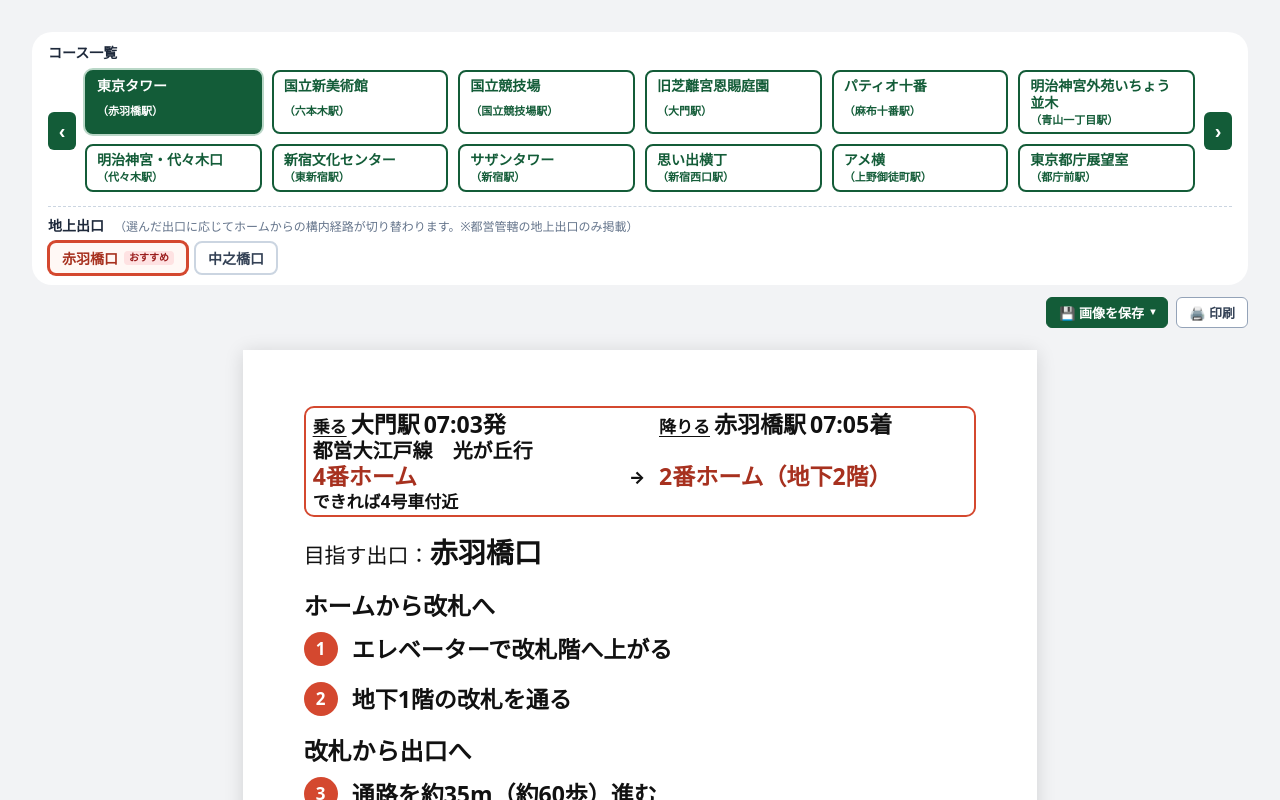
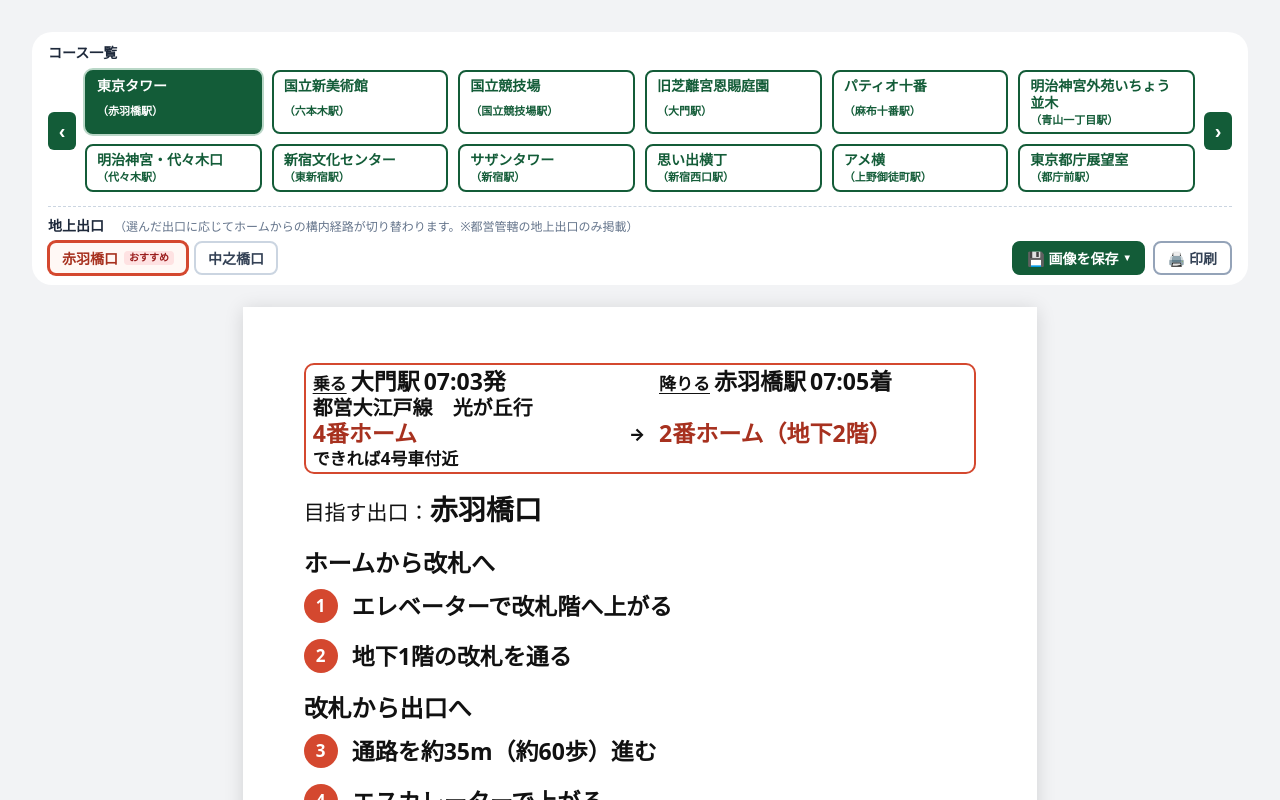
Before and after one commit to atsushiyago/odekake, a React (Vite) app: page / in a window 1280 px wide. Shown: the top 800 px of the page. Built offline with nearby package versions, Linux system fonts and the light colour scheme.

Commit message:
style(ui): align image export and print actions with exit selector row

```diff
--- a/src/ui/App.tsx
+++ b/src/ui/App.tsx
@@ -1744,6 +1744,7 @@ export default function App() {
                   （選んだ出口に応じてホームからの構内経路が切り替わります。※都営管轄の地上出口のみ掲載）
                 </span>
               </div>
+              <div className="exit-row">
                 <div
                   className="exit-options"
                   role="radiogroup"
@@ -1772,6 +1773,89 @@ export default function App() {
                       </button>
                     );
                   })}
+                </div>
+
+                {itineraryGuide.ok && (
+                  <div className="paper-actions-bar no-print">
+                    <div
+                      className="paper-actions-menu-container"
+                      ref={menuContainerRef}
+                    >
+                      <button
+                        type="button"
+                        className="paper-action-menu-trigger"
+                        onClick={() => setIsMenuOpen((prev) => !prev)}
+                        aria-expanded={isMenuOpen}
+                        disabled={isExporting}
+                      >
+                        <span>💾 画像を保存</span>
+                        <span className="dropdown-caret">
+                          {isMenuOpen ? '▴' : '▾'}
+                        </span>
+                      </button>
+                      {isMenuOpen && (
+                        <div className="paper-actions-dropdown" role="menu">
+                          <button
+                            type="button"
+                            className="paper-dropdown-item"
+                            onClick={() => {
+                              setIsMenuOpen(false);
+                              handleSaveImage('spread');
+                            }}
+                            disabled={isExporting}
+                          >
+                            🖼️ 見開き画像を保存
+                          </button>
+                          <button
+                            type="button"
+                            className="paper-dropdown-item"
+                            onClick={() => {
+                              setIsMenuOpen(false);
+                              handleSaveImage('front');
+                            }}
+                            disabled={isExporting}
+                          >
+                            📄 表面のみ保存
+                          </button>
+                          <button
+                            type="button"
+                            className="paper-dropdown-item"
+                            onClick={() => {
+                              setIsMenuOpen(false);
+                              handleSaveImage('back');
+                            }}
+                            disabled={isExporting}
+                          >
+                            📄 裏面のみ保存
+                          </button>
+                          {canShare && (
+                            <button
+                              type="button"
+                              className="paper-dropdown-item share-item"
+                              onClick={() => {
+                                setIsMenuOpen(false);
+                                handleShare();
+                              }}
+                              disabled={isExporting}
+                            >
+                              📱 LINE・SNSで送る
+                            </button>
+                          )}
+                        </div>
+                      )}
+                    </div>
+                    <button
+                      type="button"
+                      className="paper-action-btn print-btn"
+                      onClick={() => window.print()}
+                    >
+                      🖨️ 印刷
+                    </button>
+                    {isExporting && (
+                      <span className="exporting-indicator">画像生成中...</span>
+                    )}
+                  </div>
+                )}
               </div>
             </div>
           )}
@@ -1816,82 +1900,6 @@ export default function App() {
         </details>
       )}
       <section className="print-area">
-        {itineraryGuide.ok && (
-          <div className="paper-actions-bar no-print">
-            <div className="paper-actions-menu-container" ref={menuContainerRef}>
-              <button
-                type="button"
-                className="paper-action-menu-trigger"
-                onClick={() => setIsMenuOpen((prev) => !prev)}
-                aria-expanded={isMenuOpen}
-                disabled={isExporting}
-              >
-                <span>💾 画像を保存</span>
-                <span className="dropdown-caret">{isMenuOpen ? '▴' : '▾'}</span>
-              </button>
-              {isMenuOpen && (
-                <div className="paper-actions-dropdown" role="menu">
-                  <button
-                    type="button"
-                    className="paper-dropdown-item"
-                    onClick={() => {
-                      setIsMenuOpen(false);
-                      handleSaveImage('spread');
-                    }}
-                    disabled={isExporting}
-                  >
-                    🖼️ 見開き画像を保存
-                  </button>
-                  <button
-                    type="button"
-                    className="paper-dropdown-item"
-                    onClick={() => {
-                      setIsMenuOpen(false);
-                      handleSaveImage('front');
-                    }}
-                    disabled={isExporting}
-                  >
-                    📄 表面のみ保存
-                  </button>
-                  <button
-                    type="button"
-                    className="paper-dropdown-item"
-                    onClick={() => {
-                      setIsMenuOpen(false);
-                      handleSaveImage('back');
-                    }}
-                    disabled={isExporting}
-                  >
-                    📄 裏面のみ保存
-                  </button>
-                  {canShare && (
-                    <button
-                      type="button"
-                      className="paper-dropdown-item share-item"
-                      onClick={() => {
-                        setIsMenuOpen(false);
-                        handleShare();
-                      }}
-                      disabled={isExporting}
-                    >
-                      📱 LINE・SNSで送る
-                    </button>
-                  )}
-                </div>
-              )}
-            </div>
-            <button
-              type="button"
-              className="paper-action-btn print-btn"
-              onClick={() => window.print()}
-            >
-              🖨️ 印刷
-            </button>
-            {isExporting && (
-              <span className="exporting-indicator">画像生成中...</span>
-            )}
-          </div>
-        )}
         <div className="preview-pages" ref={previewPagesRef}>
           {itineraryGuide.ok ? (
             <>
--- a/src/ui/styles.css
+++ b/src/ui/styles.css
@@ -142,6 +142,17 @@
 .exit-selector-hint {
   font-size: 12px;
   color: #64748b;
+}
+.exit-row {
+  display: flex;
+  align-items: center;
+  justify-content: space-between;
+  flex-wrap: wrap;
+  gap: 12px;
+}
+.exit-row .paper-actions-bar {
+  margin-bottom: 0;
+  margin-left: auto;
 }
 .exit-options {
   display: flex;
@@ -361,6 +372,10 @@
   background: transparent;
   border: none;
 }
+.exit-row.no-exits {
+  justify-content: flex-end;
+  margin-top: 10px;
+}
 .paper-actions-menu-container {
   position: relative;
   display: inline-block;
@@ -369,11 +384,11 @@
   display: inline-flex;
   align-items: center;
   gap: 6px;
-  padding: 5px 12px;
-  font-size: 13px;
-  font-weight: 800;
-  border: 1.5px solid #135c38;
-  border-radius: 6px;
+  padding: 5px 13px;
+  font-size: 14px;
+  font-weight: 700;
+  border: 2px solid #135c38;
+  border-radius: 8px;
   background: #135c38;
   color: #fff;
   cursor: pointer;
@@ -437,11 +452,11 @@
   display: inline-flex;
   align-items: center;
   gap: 4px;
-  padding: 5px 12px;
-  font-size: 13px;
+  padding: 5px 13px;
+  font-size: 14px;
   font-weight: 700;
-  border: 1.5px solid #94a3b8;
-  border-radius: 6px;
+  border: 2px solid #94a3b8;
+  border-radius: 8px;
   background: #fff;
   color: #334155;
   cursor: pointer;
```
Lines whose indentation alone changed are shown as unchanged.
